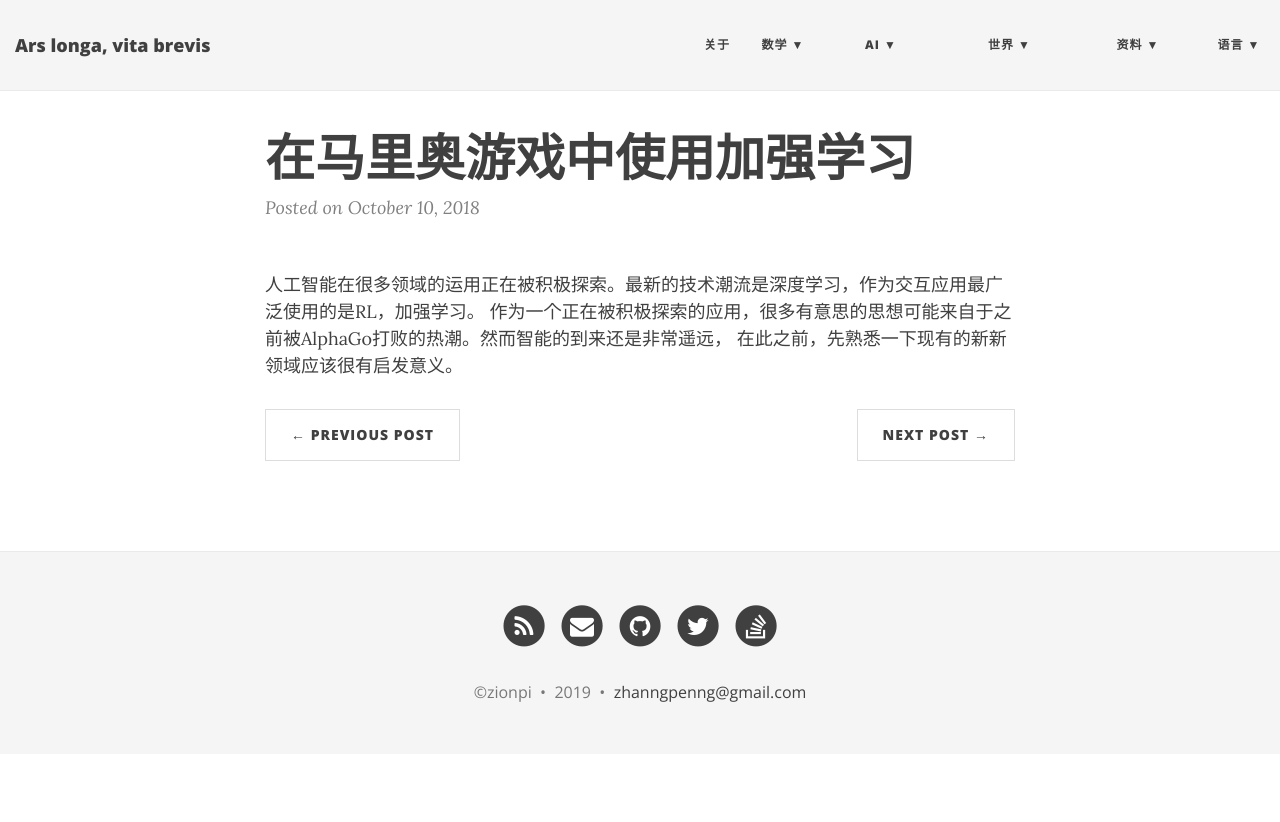
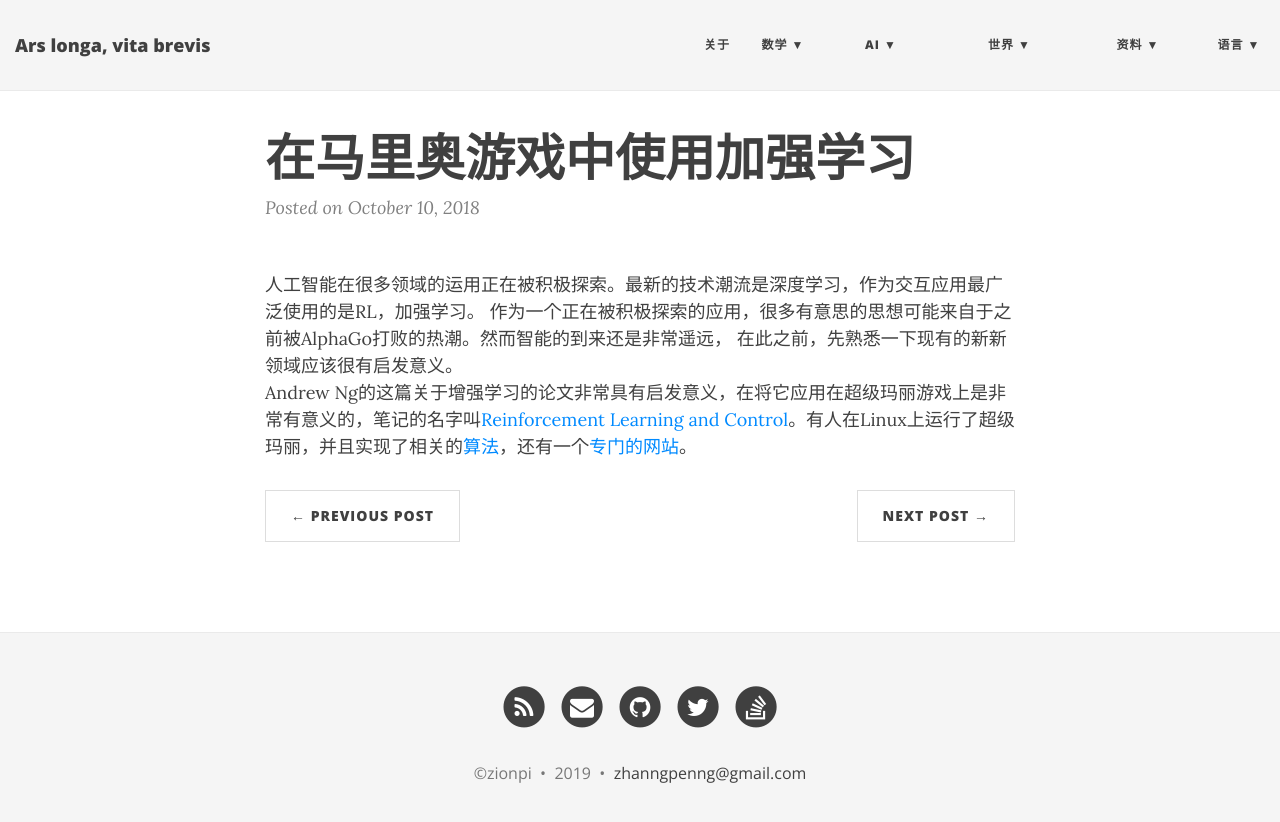
Before and after one commit to ZionPi/zionpi.github.io, a Jekyll site: the page built from _posts/2018-10-10-rl-in-super-mario.md, in a window 1280 px wide. Shown: the top 822 px of the page. Built offline with Jekyll 4.4.1, drawn with Linux system fonts in a browser that asks for light colours; nearby versions of some CDN libraries.

Commit message:
Update 2018-10-10-rl-in-super-mario.md

```diff
--- a/_posts/2018-10-10-rl-in-super-mario.md
+++ b/_posts/2018-10-10-rl-in-super-mario.md
@@ -5,3 +5,5 @@ title: 在马里奥游戏中使用加强学习
 人工智能在很多领域的运用正在被积极探索。最新的技术潮流是深度学习，作为交互应用最广泛使用的是RL，加强学习。
 作为一个正在被积极探索的应用，很多有意思的思想可能来自于之前被AlphaGo打败的热潮。然而智能的到来还是非常遥远，
 在此之前，先熟悉一下现有的新新领域应该很有启发意义。
+Andrew Ng的这篇关于增强学习的论文非常具有启发意义，在将它应用在超级玛丽游戏上是非常有意义的，笔记的名字叫[Reinforcement Learning and
+Control](http://cs229.stanford.edu/notes/cs229-notes12.pdf)。有人在Linux上运行了超级玛丽，并且实现了相关的[算法](https://github.com/vivek3141/super-mario-rl)，还有一个[专门的网站](https://zombiesoup.com/reinforcement-learning-super-mario/)。
```
